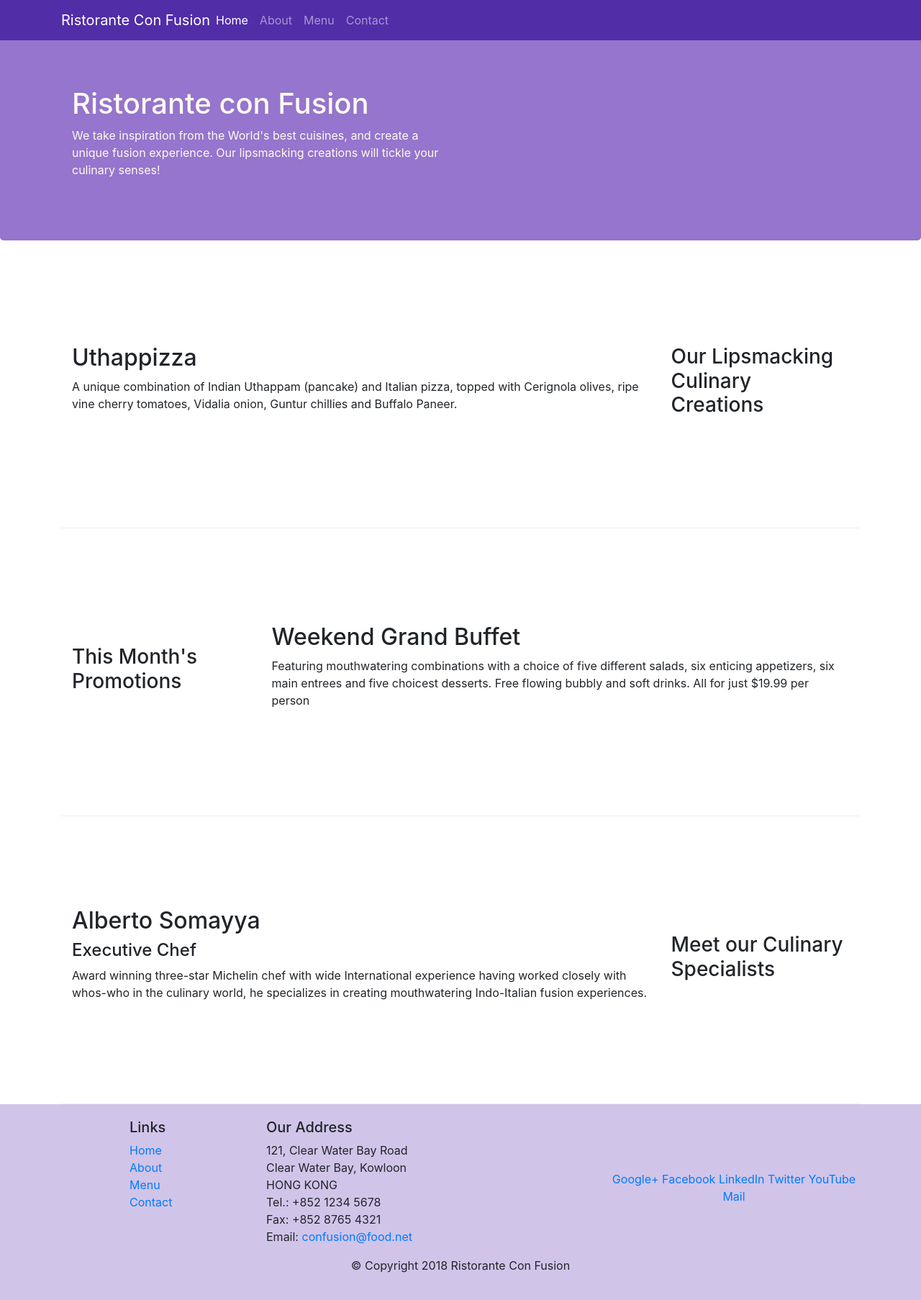
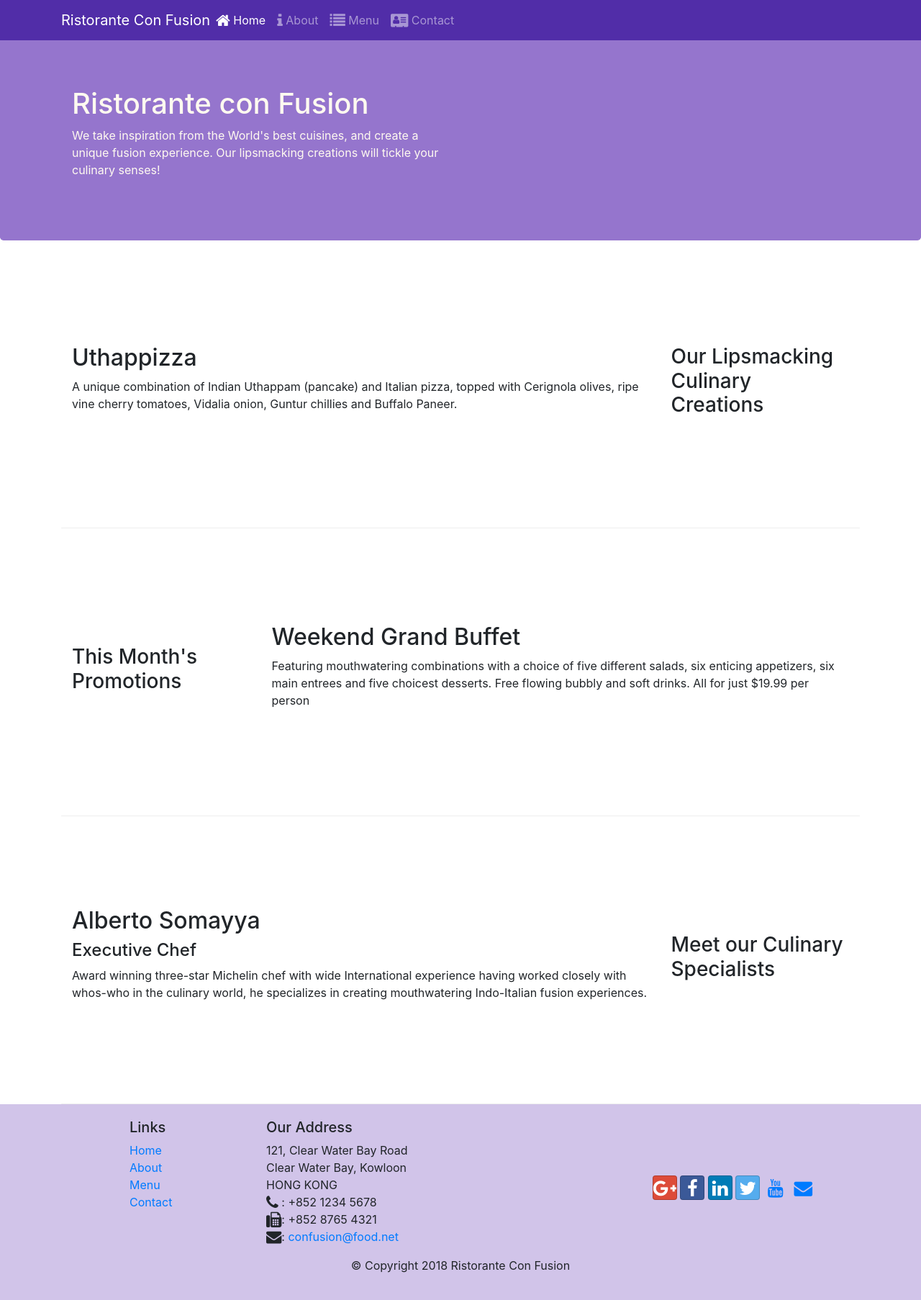
Before and after one commit to rishav10/bootstrap_coursera, a website: page index.html in a window 1280 px wide. Shown: the whole page at 72% size. Drawn offline with nearby package versions, Linux system fonts and the light colour scheme.

Commit message:
icon-fonts

```diff
--- a/index.html
+++ b/index.html
@@ -9,7 +9,9 @@
 
      <!-- Bootstrap CSS -->
      <link rel="stylesheet" href="node_modules/bootstrap/dist/css/bootstrap.min.css">
-     <link rel="stylesheet" href="css/styles.css">
+     <link rel="stylesheet" href="node_modules/font-awesome/css/font-awesome.min.css">
+     <link rel="stylesheet" href="node_modules/bootstrap-social/bootstrap-social.css">
+     <link href="css/styles.css" rel="stylesheet">
      <title>Ristorante Con Fusion</title>
 </head>
 
@@ -22,10 +24,10 @@
             <a class="navbar-brand mr-auto" href="#">Ristorante Con Fusion</a>
             <div class="collapse navbar-collapse" id="Navbar">
                 <ul class="navbar-nav mr-auto">
-                    <li class="nav-item active"><a class="nav-link" href="#">Home</a></li>
-                    <li class="nav-item"><a class="nav-link" href="./aboutus.html">About</a></li>
-                    <li class="nav-item"><a class="nav-link" href="#">Menu</a></li>
-                    <li class="nav-item"><a class="nav-link" href="#">Contact</a></li>
+                    <li class="nav-item active"><a class="nav-link" href="#"><span class="fa fa-home fa-lg"></span> Home</a></li>
+                    <li class="nav-item"><a class="nav-link" href="./aboutus.html"><span class="fa fa-info fa-lg"></span> About</a></li>
+                    <li class="nav-item"><a class="nav-link" href="#"><span class="fa fa-list fa-lg"></span> Menu</a></li>
+                    <li class="nav-item"><a class="nav-link" href="#"><span class="fa fa-address-card fa-lg"></span> Contact</a></li>
                 </ul>
             </div>
 
@@ -96,19 +98,19 @@
 		              121, Clear Water Bay Road<br>
 		              Clear Water Bay, Kowloon<br>
 		              HONG KONG<br>
-		              Tel.: +852 1234 5678<br>
-		              Fax: +852 8765 4321<br>
-		              Email: <a href="mailto:confusion@food.net">confusion@food.net</a>
+		              <i class="fa fa-phone fa-lg"></i> : +852 1234 5678<br>
+		              <i class="fa fa-fax fa-lg"></i>: +852 8765 4321<br>
+		              <i class="fa fa-envelope fa-lg"></i>: <a href="mailto:confusion@food.net">confusion@food.net</a>
 		           </address>
                 </div>
                 <div class="col-12 col-sm-4 align-self-center">
                     <div class="text-center">
-                        <a href="http://google.com/+">Google+</a>
-                        <a href="http://www.facebook.com/profile.php?id=">Facebook</a>
-                        <a href="http://www.linkedin.com/in/">LinkedIn</a>
-                        <a href="http://twitter.com/">Twitter</a>
-                        <a href="http://youtube.com/">YouTube</a>
-                        <a href="mailto:">Mail</a>
+                        <a class="btn btn-social-icon btn-google" href="http://google.com/+"><i class="fa fa-google-plus fa-lg"></i></a>
+                        <a class="btn btn-social-icon btn-facebook" href="http://www.facebook.com/profile.php?id="><i class="fa fa-facebook fa-lg"></i></a>
+                        <a class="btn btn-social-icon btn-linkedin" href="http://www.linkedin.com/in/"><i class="fa fa-linkedin fa-lg"></i></a>
+                        <a class="btn btn-social-icon btn-twitter" href="http://twitter.com/"><i class="fa fa-twitter fa-lg"></i></a>
+                        <a class="btn btn-social-icon btn-youtube" href="http://youtube.com/"><i class="fa fa-youtube fa-lg"></i></a>
+                        <a class="btn btn-social-icon" href="mailto:"><i class="fa fa-envelope fa-lg"></i></a>
                     </div>
                 </div>
            </div>
--- a/package.json
+++ b/package.json
@@ -15,6 +15,8 @@
   },
   "dependencies": {
     "bootstrap": "^4.0.0",
+    "bootstrap-social": "^5.1.1",
+    "font-awesome": "^4.7.0",
     "jquery": "^3.3.1",
     "popper.js": "^1.12.9"
   }
```
Also changed, not shown: aboutus.html (+15 -13 lines), 1 other file.
